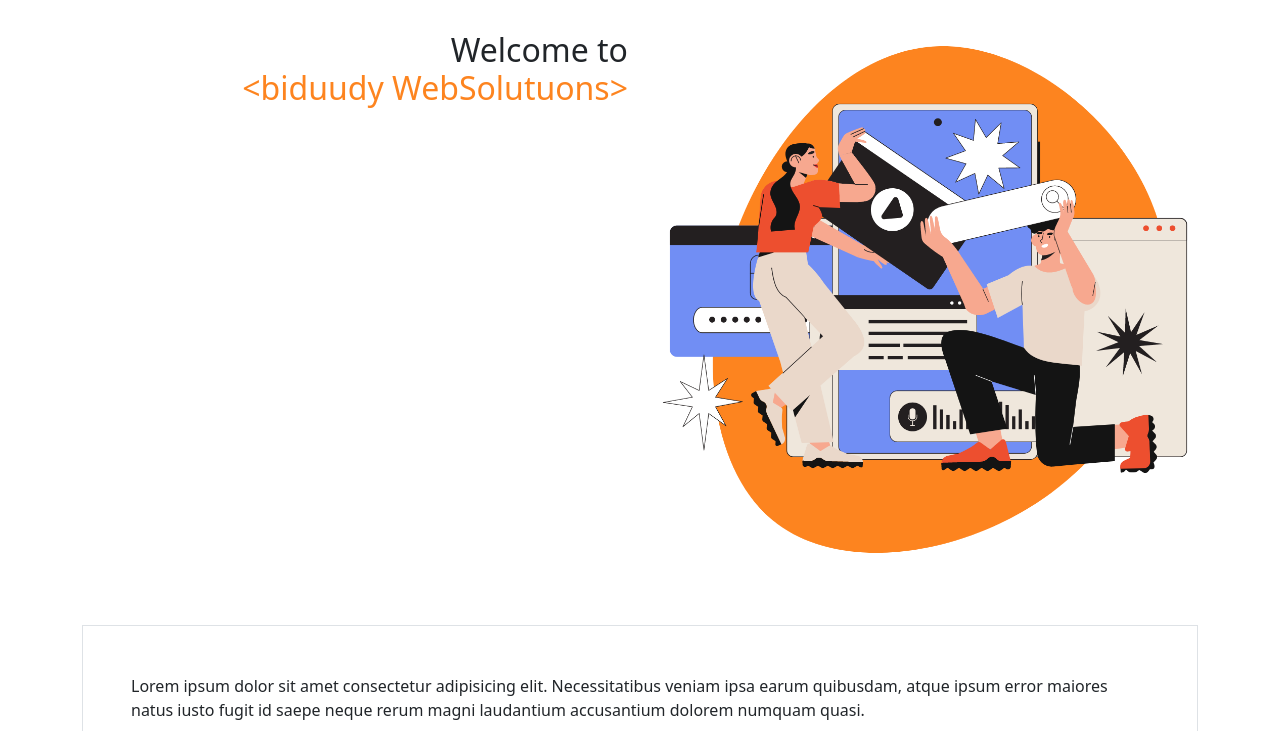
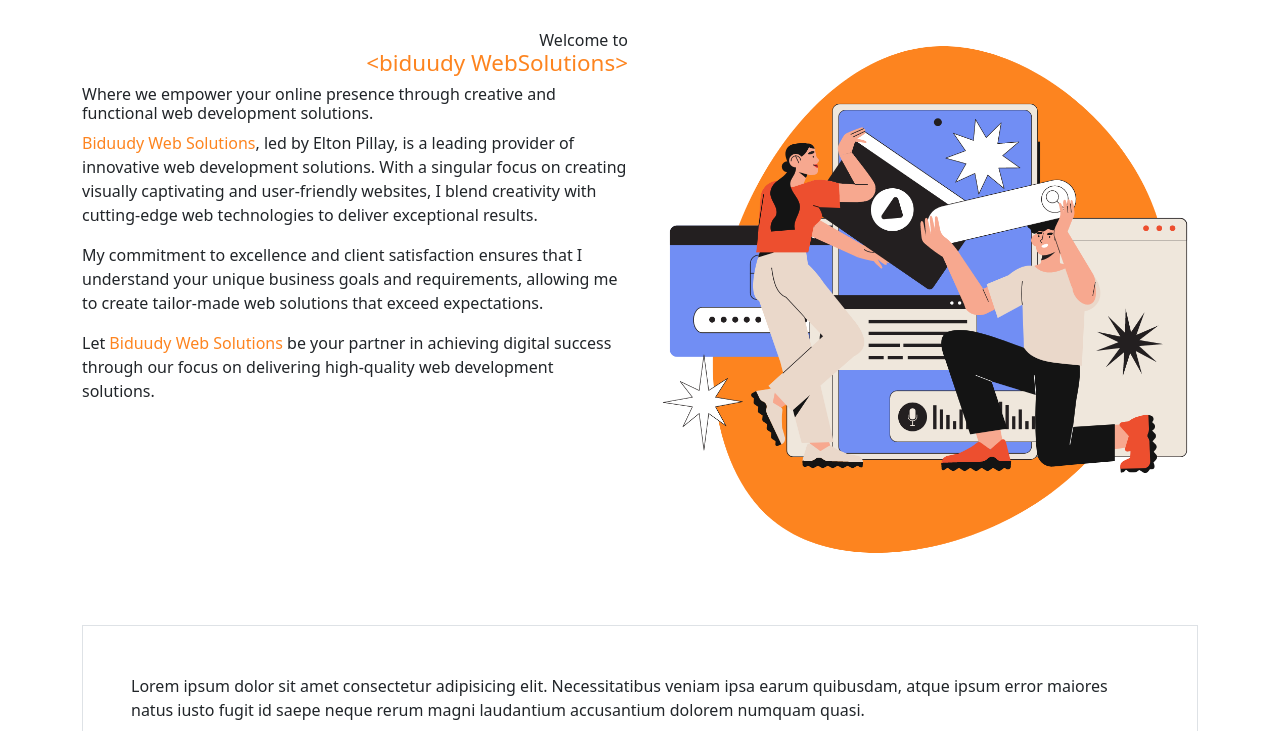
Before and after one commit to eltonPillay/BWS, a plain HTML site: page index.html in a window 1280 px wide. Shown: the part 69-800 px from the top of the page. Drawn offline with nearby package versions, Linux system fonts and the light colour scheme.

Commit message:
completed about us page- happy with results

```diff
--- a/index.html
+++ b/index.html
@@ -49,7 +49,17 @@
     <div class="container aboutdiv">
         <div class="row">
             <div class="col-sm-12 col-md-6">
-                <h1>Welcome to<br> <span class="nametxt">&lt;biduudy WebSolutuons&gt;</span></h1>
+                <h1>Welcome to<br> <span class="nametxt">&lt;biduudy WebSolutions&gt;</span></h1>
+                <h2>Where we empower your online presence through creative and functional web development solutions.
+                </h2>
+                <p><span class="nameptxt">Biduudy Web Solutions</span>, led by Elton Pillay, is a leading provider of innovative web development
+                    solutions. With a singular focus on creating visually captivating and user-friendly websites, I
+                    blend creativity with cutting-edge web technologies to deliver exceptional results.</p>
+                <p>My commitment to excellence and client satisfaction ensures that I understand your unique business
+                    goals and requirements, allowing me to create tailor-made web solutions that exceed expectations.
+                </p>
+                <p>Let <span class="nameptxt">Biduudy Web Solutions</span> be your partner in achieving digital success through our focus on
+                    delivering high-quality web development solutions.</p>
             </div>
             <div class="col-sm-12 col-md-6">
                 <img src="/img/pic1.png" alt="" class="w-100">
--- a/styles.css
+++ b/styles.css
@@ -8,9 +8,17 @@
 
 .nametxt {
     color: #FD841F;
+    font-size: 1.4rem;
+}
+.nameptxt {
+    color: #FD841F;
 }
 
 h1 {
-    font-size: 2rem;
+    font-size: 1rem;
     text-align: right;
 }
+
+h2 {
+    font-size: 1rem;
+}
```
